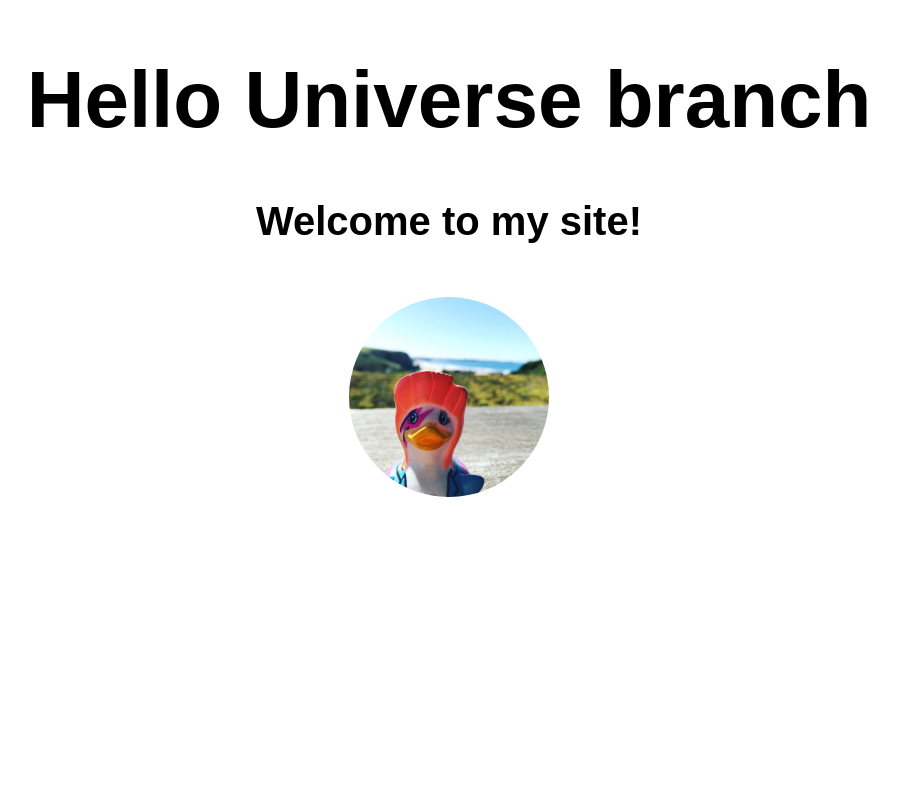
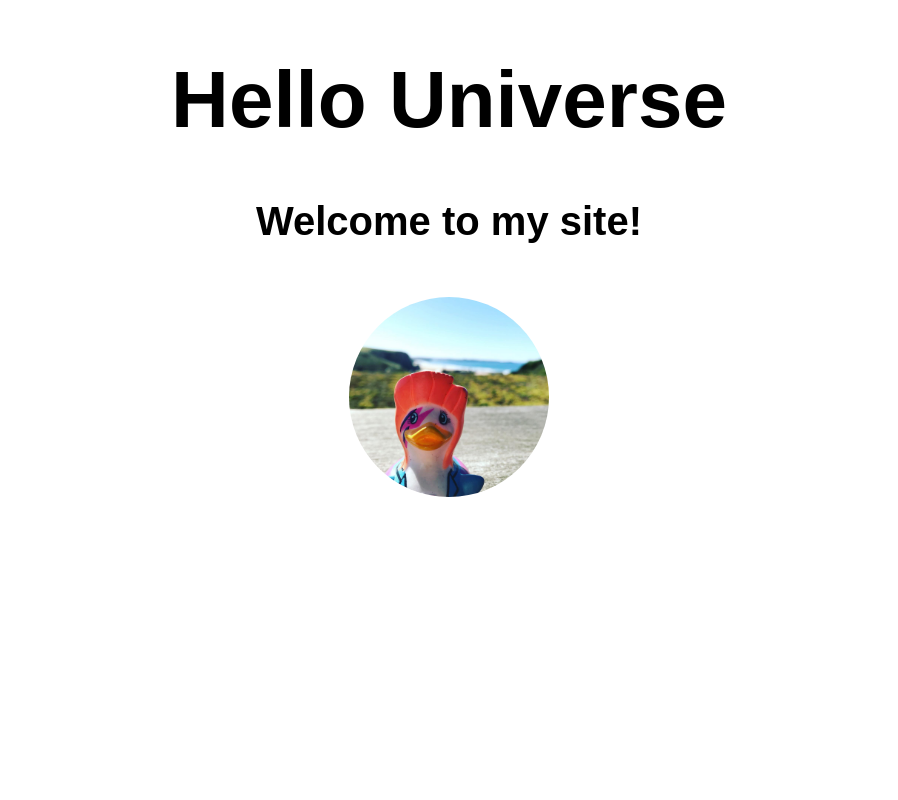
Before and after one commit to helenj23/beginners-week-one, a plain HTML site: page index.html in a window 1280 px wide. Shown: the top 800 px of the page, without its empty margins (199-1097 px from the left). Drawn offline with Linux system fonts and the light colour scheme.

Commit message:
Update index.html

```diff
--- a/index.html
+++ b/index.html
@@ -6,7 +6,7 @@
 </head>
 <body>
 <div>
-<h1> Hello Universe branch</h1>
+<h1> Hello Universe </h1>
 
 <h2>Welcome to my site!</h2>
 
```
